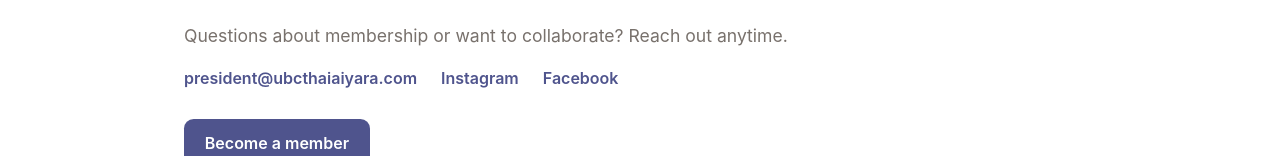
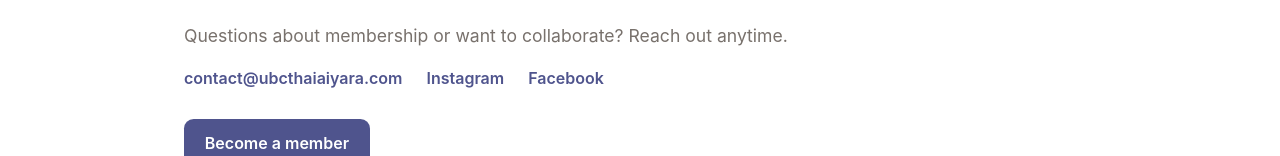
Before and after one commit to ubcthaiaiyara/website, a Next.js app: page / in a window 1280 px wide. Shown: the part 1943-2099 px from the top of the page. Built offline with nearby package versions, Linux system fonts and the light colour scheme; no server answers.

Commit message:
chore(content): update contact email

```diff
--- a/app/layout.tsx
+++ b/app/layout.tsx
@@ -31,7 +31,7 @@ export default function RootLayout({
                                 Facebook
                             </a>
                             <a
-                                href="mailto:president@ubcthaiaiyara.com"
+                                href="mailto:contact@ubcthaiaiyara.com"
                                 className="social"
                             >
                                 Email
--- a/app/page.tsx
+++ b/app/page.tsx
@@ -83,8 +83,8 @@ export default function HomePage() {
                     anytime.
                 </p>
                 <p className="contact-links">
-                    <a href="mailto:president@ubcthaiaiyara.com">
-                        president@ubcthaiaiyara.com
+                    <a href="mailto:contact@ubcthaiaiyara.com">
+                        contact@ubcthaiaiyara.com
                     </a>
                     <a href="https://www.instagram.com/ubcthaiaiyara">
                         Instagram
```
